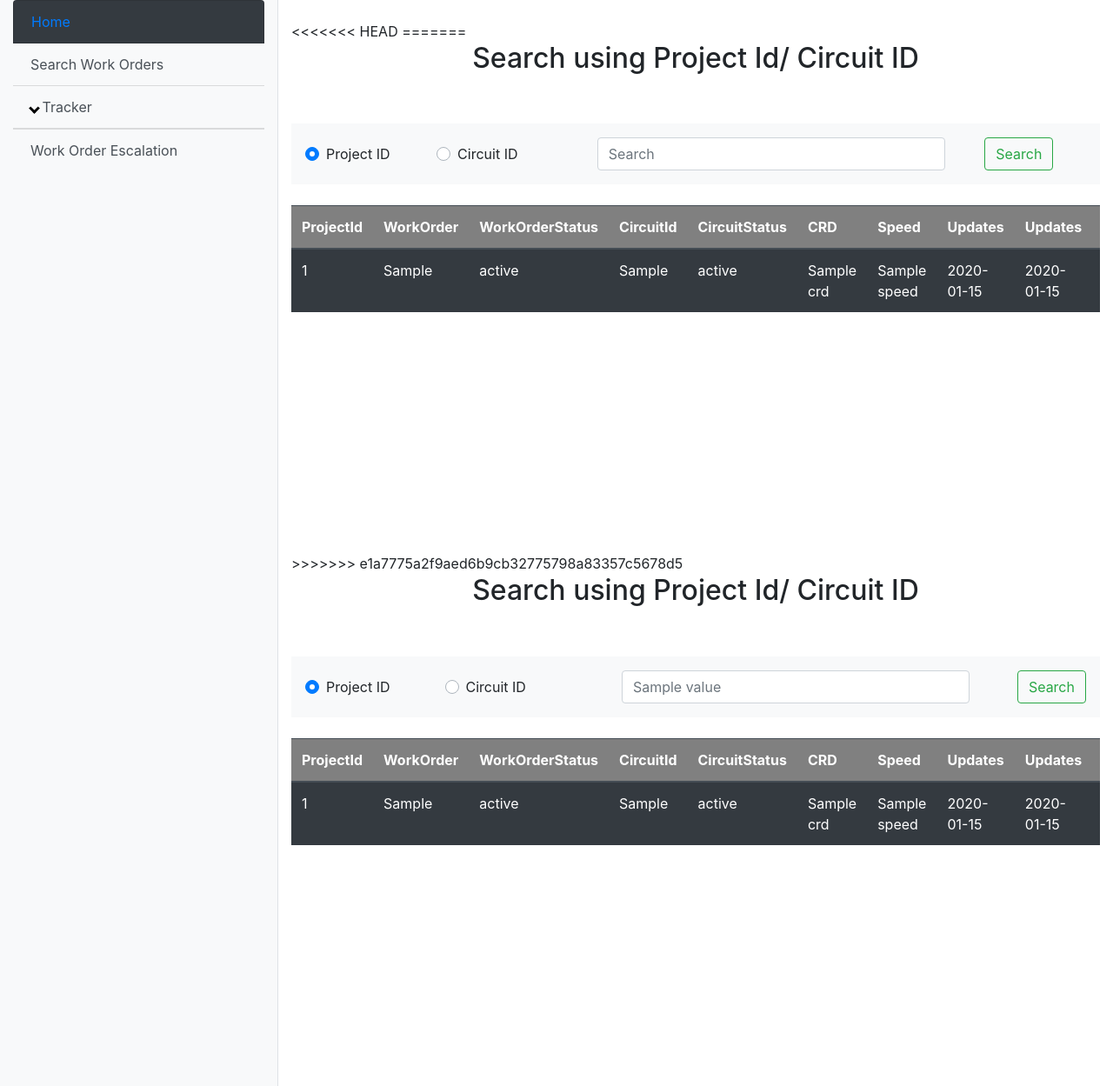
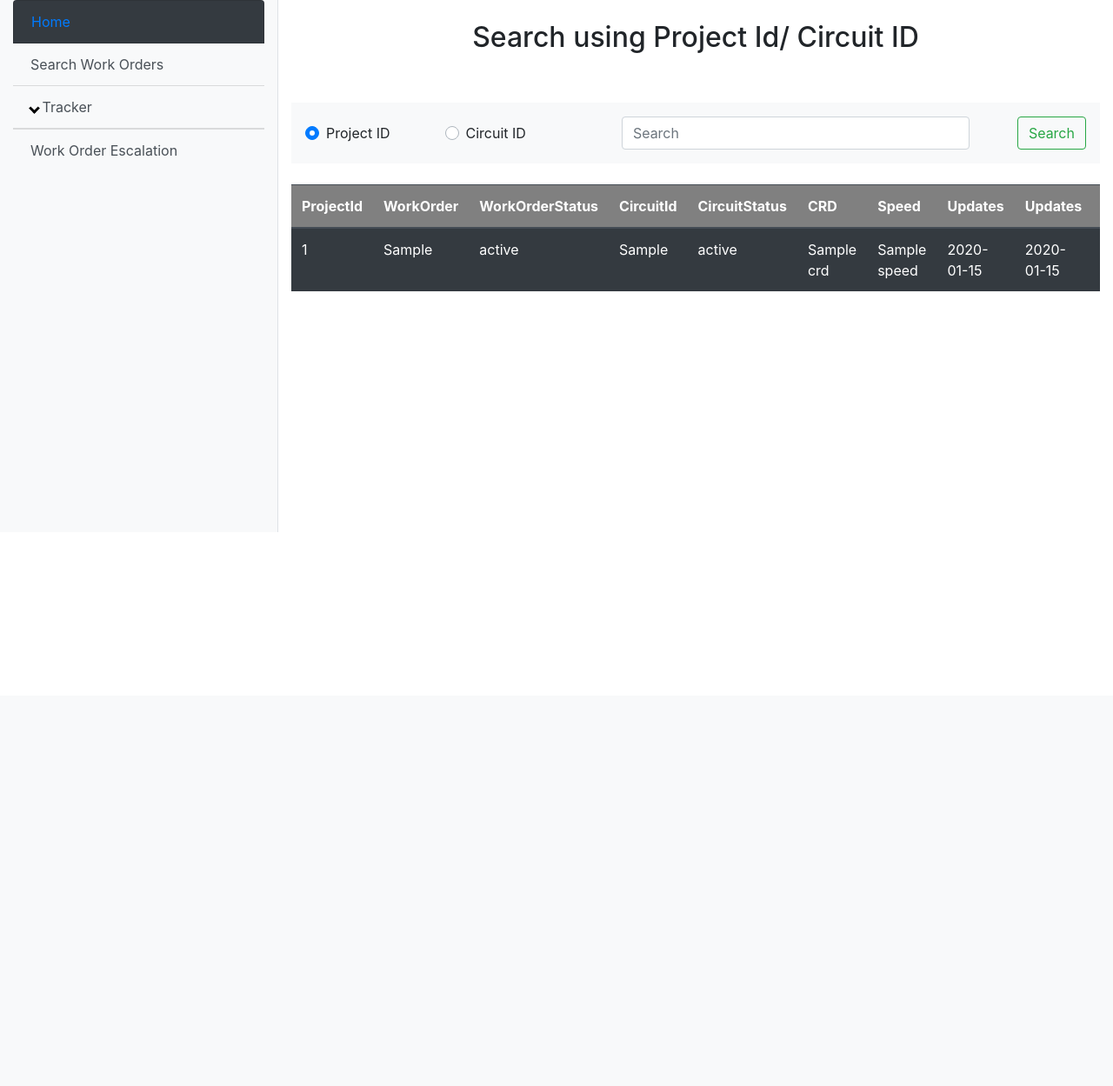
Before and after one commit to itisvivek/SOW4, a Django app: template Django-master/mysite/SearchWo/templates/SearchWo.html in a window 1280 px wide. Shown: the whole page at 87% size. After the commit the page ends 612 px from the top, so only its background shows below. Run offline with Django 3.2, Linux system fonts and the light colour scheme; the template is opened without the code that fills it: most values are stand-ins (such as "Sample title", 1, 10 or a date in 2020); some libraries are stand-ins or nearby versions.

Commit message:
made some changes in search wo.html

```diff
--- a/Django-master/mysite/SearchWo/templates/SearchWo.html
+++ b/Django-master/mysite/SearchWo/templates/SearchWo.html
@@ -18,79 +18,6 @@ form-inline {
 
 {% block content %}
 
-<<<<<<< HEAD
-=======
-<form method="Post">{% csrf_token %}
-<div align="center">
-<h2>Search using Project Id/ Circuit ID</h2>
-</div>
-
-<br/>
-<br/>
-<nav class="navbar navbar-light bg-light ">
-
-<form  class ="form-inline" method="post">{% csrf_token %}
-
-<div class="custom-control custom-radio custom-control-inline">
-  <input type="radio" id="customRadioInline1" checked="checked" value="ProjectId" name="Criteria" class="custom-control-input">
-  <label class="custom-control-label" for="customRadioInline1">Project ID</label>
-</div>
-<div class="custom-control custom-radio custom-control-inline">
-  <input type="radio" id="customRadioInline2" value="SvcNo" name="Criteria" class="custom-control-input">
-  <label class="custom-control-label" for="customRadioInline2">Circuit ID</label>
-</div>
-  <br>
-
-    <input class="form-control mr-sm-2 my-2 " style="width:400px" name="text" type="search" placeholder="Search" aria-label="Search">
-    <button class="btn btn-outline-success my-2 my-sm-0" type="submit">Search</button>
-    <div align="right">
-
-</form>
-</nav>
-
-<br/>
-<div style="height: 400px; overflow: auto" scrollable>
-<table class="table table-dark">
-    <thead>
-        <tr >
-             <th> ProjectId</th>
-             <th> WorkOrder</th>
-             <th> WorkOrderStatus</th>
-             <th> CircuitId</th>
-             <th> CircuitStatus</th>
-             <th> CRD</th>
-             <th> Speed</th>
-             <th> Updates</th>
-             <th> Updates</th>
-             <th> Updates</th>
-             <th> Updates</th>
-             <th> Updates</th>
-             <th> Updates</th>
-        </tr>
-        </thead>
-        {% for item in data %}
-        <tr>
-            <td>{{item.ProjectId}}</td>
-            <td>{{item.WorkOrder}}</td>
-            <td>{{item.WorkOrderStatus}}</td>
-            <td>{{item.SvcNo}}</td>
-            <td>{{item.SvcOrderStatus}}</td>
-            <td>{{item.CRD}}</td>
-            <td>{{item.Speed}}</td>
-            <td>{{item.Updates}}</td>
-            <td>{{item.Updates}}</td>
-            <td>{{item.Updates}}</td>
-            <td>{{item.Updates}}</td>
-            <td>{{item.Updates}}</td>
-            <td>{{item.Updates}}</td>
-        </tr>
-    {% endfor %}
-</table>
-
-
-
-</div>
->>>>>>> e1a7775a2f9aed6b9cb32775798a83357c5678d5
 
 <form method="Post">{% csrf_token %}
 
@@ -110,7 +37,7 @@ form-inline {
               <label class="custom-control-label" for="customRadioInline2">Circuit ID</label>
             </div>
             <br>
-            <input class="form-control mr-sm-2 my-2 " style="width:400px" name="text" type="search" placeholder='{{value}}' aria-label="Search">
+            <input class="form-control mr-sm-2 my-2 " style="width:400px" name="text" type="search" placeholder='Search' aria-label="Search">
             <button class="btn btn-outline-success my-2 my-sm-0" type="submit">Search</button>
         </form>
     </nav>
--- a/Django-master/mysite/SearchWo/views.py
+++ b/Django-master/mysite/SearchWo/views.py
@@ -15,10 +15,9 @@ def SearchWo(request):
             P = Pegasus.objects.filter(ProjectId=searchvalue)
         else:
             P = Pegasus.objects.filter(SvcNo=searchvalue)
-        params = {'data' : P, 'value': searchvalue}
+        params = {'data' : P}
         return render(request,'SearchWo.html',params)
     else:
         #print(request.GET.get())
-        params = {'value': ''}
-        return render(request, 'SearchWo.html', params)
+        return render(request, 'SearchWo.html')
         #return render(request,'SearchWo.html')
```
Also changed, not shown: 1 other file.
